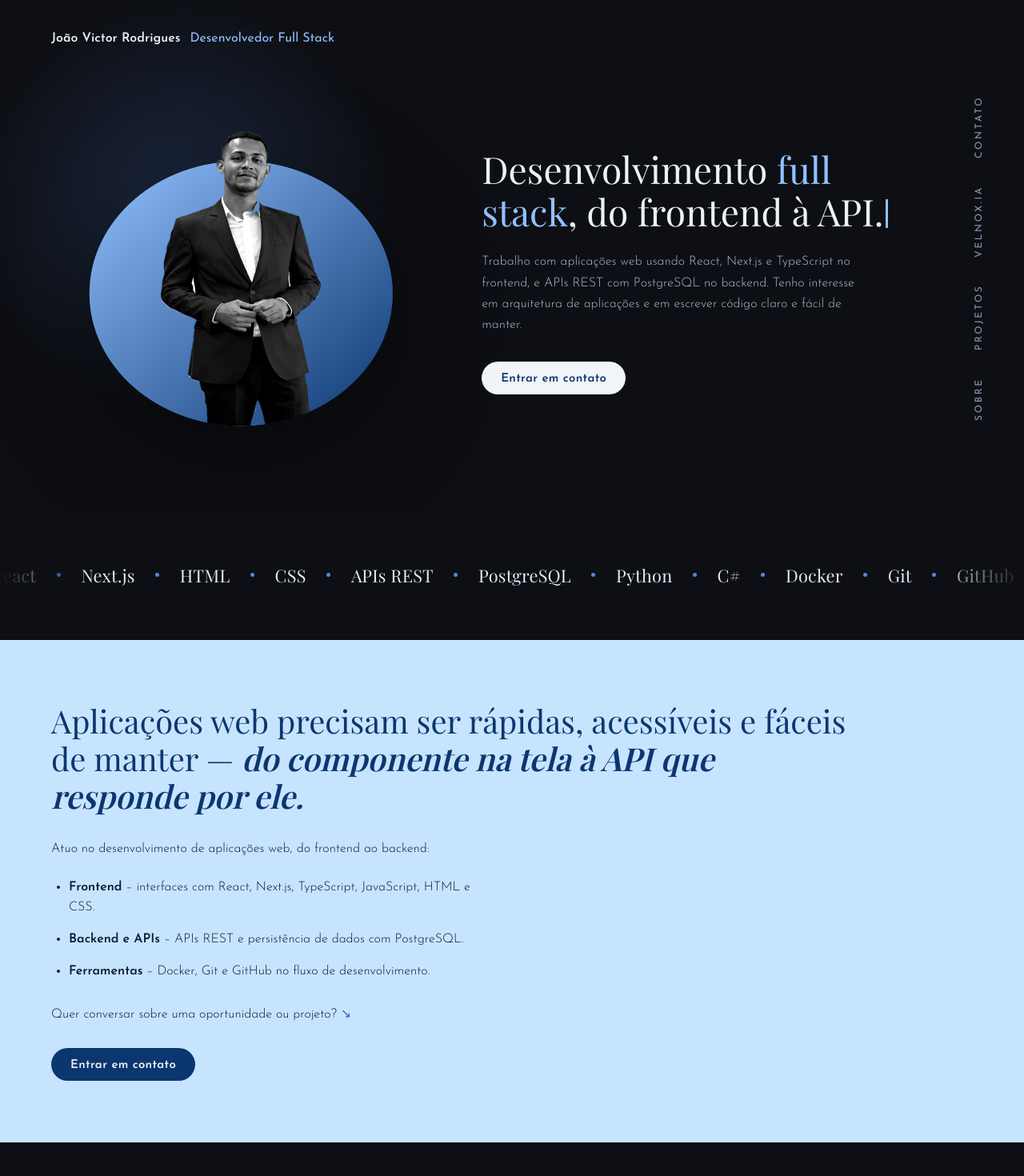
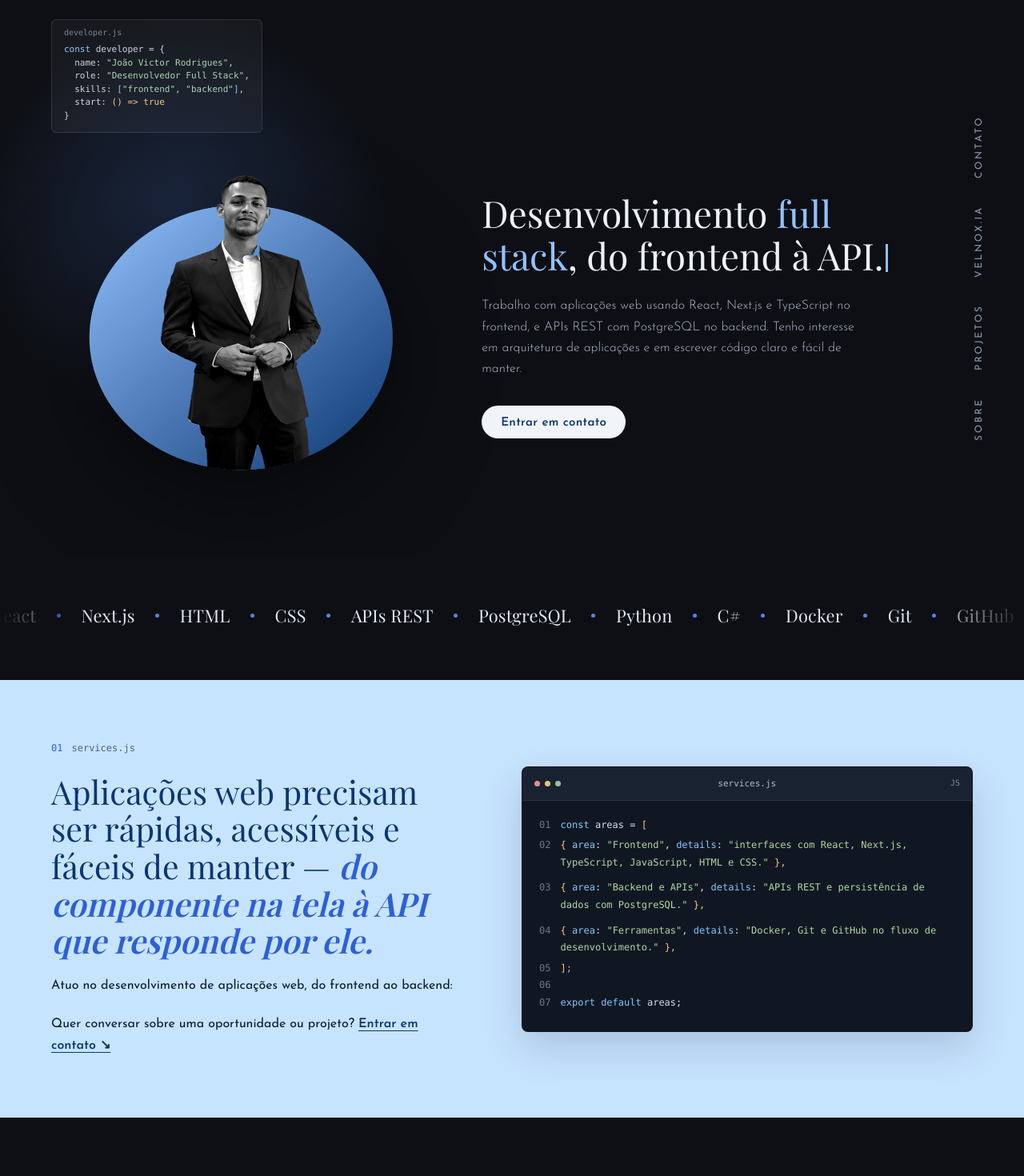
Before and after one commit to joaovictormaria/my-portifolio, a React (Vite) app: page / in a window 1280 px wide. Shown: the top 1470 px of the page at 80% size. Built offline with nearby package versions, Linux system fonts and the light colour scheme; a web font is replaced by a local one.

Commit message:
Style hero and services as code panels

```diff
--- a/src/components/HeroDark.jsx
+++ b/src/components/HeroDark.jsx
@@ -8,8 +8,28 @@ export default function HeroDark() {
     <section className="herod">
       <div className="container herod__inner">
         <div className="herod__brand">
-          <span className="herod__name">{site.name}</span>
-          <span className="herod__role">{site.role}</span>
+          <span className="herod__filename">developer.js</span>
+          <code className="herod__code" aria-label={`${site.name}, ${site.role}`}>
+            <span className="herod__code-line">
+              <span className="herod__syntax">const</span> developer = {'{'}
+            </span>
+            <span className="herod__code-line">
+              {'  '}name: <span className="herod__string">"{site.name}"</span>,
+            </span>
+            <span className="herod__code-line">
+              {'  '}role: <span className="herod__string">"{site.role}"</span>,
+            </span>
+            <span className="herod__code-line">
+              {'  '}skills: <span className="herod__bracket">[</span>
+              <span className="herod__string">"frontend"</span>,{' '}
+              <span className="herod__string">"backend"</span>
+              <span className="herod__bracket">]</span>,
+            </span>
+            <span className="herod__code-line">
+              {'  '}start: <span className="herod__function">() =&gt; true</span>
+            </span>
+            <span className="herod__code-line">{'}'}</span>
+          </code>
         </div>
 
         <div className="herod__stage">
--- a/src/components/Services.jsx
+++ b/src/components/Services.jsx
@@ -3,28 +3,65 @@ import { services } from '../data/content'
 export default function Services() {
   return (
     <section className="services band reveal">
-      <div className="container">
-        <h2 className="services__title">
-          {services.titleBefore}
-          <em>{services.titleEm}</em>
-        </h2>
-        <div className="services__body">
+      <div className="container services__layout">
+        <div className="services__copy">
+          <div className="services__eyebrow">
+            <span className="services__eyebrow-index">01</span>
+            <span>services.js</span>
+          </div>
+          <h2 className="services__title">
+            {services.titleBefore}<em>{services.titleEm}</em>
+          </h2>
           <p className="services__intro">{services.intro}</p>
-          <ul className="services__list">
-            {services.items.map((item) => (
-              <li key={item.label}>
-                <strong>{item.label}</strong> – {item.text}
-              </li>
-            ))}
-          </ul>
           <p className="services__outro">
-            {services.outro}
-            <span className="accent">↘</span>
+            {services.outro}{' '}
+            <a className="services__link" href="#contato">
+              {services.ctaLabel} <span aria-hidden="true">↘</span>
+            </a>
           </p>
         </div>
-        <a className="btn" href="#contato">
-          {services.ctaLabel}
-        </a>
+
+        <div className="services__editor" aria-label="Áreas de desenvolvimento">
+          <div className="services__editor-bar">
+            <span className="services__window-dots" aria-hidden="true">
+              <i />
+              <i />
+              <i />
+            </span>
+            <span className="services__filename">services.js</span>
+            <span className="services__language">JS</span>
+          </div>
+          <div className="services__source">
+            <div className="services__line">
+              <span className="services__line-number" aria-hidden="true">01</span>
+              <code><span className="services__token">const</span> areas = <span className="services__bracket">[</span></code>
+            </div>
+            <ul className="services__list">
+              {services.items.map((item, index) => (
+                <li className="services__item" key={item.label}>
+                  <span className="services__line-number" aria-hidden="true">0{index + 2}</span>
+                  <code>
+                    <span className="services__bracket">{'{'}</span>{' '}
+                    <span className="services__token">area</span>: <span className="services__string">"{item.label}"</span>,{' '}
+                    <span className="services__token">details</span>: <span className="services__string">"{item.text}"</span>{' '}
+                    <span className="services__bracket">{'},'}</span>
+                  </code>
+                </li>
+              ))}
+            </ul>
+            <div className="services__line">
+              <span className="services__line-number" aria-hidden="true">05</span>
+              <code><span className="services__bracket">]</span><span className="services__punctuation">;</span></code>
+            </div>
+            <div className="services__line services__line--blank" aria-hidden="true">
+              <span className="services__line-number">06</span>
+            </div>
+            <div className="services__line">
+              <span className="services__line-number" aria-hidden="true">07</span>
+              <code><span className="services__token">export default</span> areas;</code>
+            </div>
+          </div>
+        </div>
       </div>
     </section>
   )
--- a/src/index.css
+++ b/src/index.css
@@ -227,45 +227,190 @@ html.has-reveal .reveal.is-visible {
   background: var(--sky);
 }
 
+.services__layout {
+  display: grid;
+  grid-template-columns: minmax(0, 0.95fr) minmax(0, 1.05fr);
+  align-items: center;
+  gap: clamp(36px, 6vw, 84px);
+}
+
+.services__copy {
+  max-width: 590px;
+}
+
+.services__eyebrow {
+  display: flex;
+  align-items: center;
+  gap: 11px;
+  margin-bottom: 22px;
+  color: #52627a;
+  font: 12px/1.4 ui-monospace, SFMono-Regular, Menlo, Consolas, monospace;
+}
+
+.services__eyebrow-index {
+  color: var(--blue);
+}
+
 .services__title {
+  color: var(--navy);
   font-family: var(--serif);
+  font-size: clamp(28px, 3.2vw, 44px);
   font-weight: 400;
-  font-size: clamp(24px, 3.12vw, 41px);
-  line-height: 1.18;
-  margin: 0 0 31px;
-  max-width: 1000px;
+  line-height: 1.14;
+  margin: 0 0 20px;
   text-wrap: pretty;
 }
 
 .services__title em {
   font-weight: 600;
-}
-
-.services__body {
-  max-width: 558px;
+  color: var(--blue);
+}
+
+.services__intro,
+.services__outro {
+  max-width: 520px;
   font-size: 16px;
-  line-height: 1.6;
-  font-weight: 300;
-}
-
-.services__intro {
-  margin: 0 0 22px;
+  line-height: 1.65;
+  margin: 0;
+}
+
+.services__outro {
+  margin-top: 22px;
+}
+
+.services__link {
+  color: var(--navy);
+  font-weight: 600;
+  text-decoration: underline;
+  text-underline-offset: 4px;
+}
+
+.services__link:hover {
+  color: var(--blue);
+}
+
+.services__editor {
+  min-width: 0;
+  overflow: hidden;
+  color: #d7deea;
+  background: #111722;
+  border: 1px solid rgba(11, 27, 51, 0.2);
+  border-radius: 8px;
+  box-shadow: 0 20px 50px rgba(11, 27, 51, 0.16);
+}
+
+.services__editor-bar {
+  min-height: 42px;
+  display: grid;
+  grid-template-columns: 1fr auto 1fr;
+  align-items: center;
+  padding: 0 15px;
+  background: #192231;
+  border-bottom: 1px solid rgba(215, 222, 234, 0.1);
+}
+
+.services__window-dots {
+  display: flex;
+  gap: 6px;
+}
+
+.services__window-dots i {
+  width: 7px;
+  height: 7px;
+  border-radius: 50%;
+  background: #e58e83;
+}
+
+.services__window-dots i:nth-child(2) {
+  background: #e8c477;
+}
+
+.services__window-dots i:nth-child(3) {
+  background: #8fc59c;
+}
+
+.services__filename {
+  color: #aebbd0;
+  font: 11px/1 ui-monospace, SFMono-Regular, Menlo, Consolas, monospace;
+}
+
+.services__language {
+  justify-self: end;
+  color: #7d8aa0;
+  font: 10px/1 ui-monospace, SFMono-Regular, Menlo, Consolas, monospace;
+}
+
+.services__source {
+  padding: 20px 18px 24px;
+  font: 12px/1.8 ui-monospace, SFMono-Regular, Menlo, Consolas, monospace;
+}
+
+.services__line,
+.services__item {
+  display: grid;
+  grid-template-columns: 2.5ch minmax(0, 1fr);
+  align-items: start;
+  column-gap: 12px;
+}
+
+.services__line code,
+.services__item code {
+  min-width: 0;
+  color: #d7deea;
+  font: inherit;
+  overflow-wrap: anywhere;
+}
+
+.services__line-number {
+  color: #69768b;
+  text-align: right;
+  user-select: none;
+}
+
+.services__line--blank {
+  min-height: 1.8em;
 }
 
 .services__list {
-  margin: 0 0 29px;
-  padding-left: 22px;
-  display: flex;
-  flex-direction: column;
-  gap: 14px;
-}
-
-.services__list strong {
-  font-weight: 600;
-}
-
-.services__outro {
-  margin: 0 0 28px;
+  list-style: none;
+  margin: 4px 0;
+  padding: 0;
+}
+
+.services__item {
+  margin: 0 0 10px;
+}
+
+.services__item:last-child {
+  margin-bottom: 0;
+}
+
+.services__token {
+  color: #83c7ff;
+}
+
+.services__bracket {
+  color: #f0c987;
+}
+
+.services__string {
+  color: #acd7a5;
+}
+
+.services__punctuation {
+  color: #c2a5ff;
+}
+
+@media (max-width: 860px) {
+  .services__layout {
+    grid-template-columns: minmax(0, 1fr);
+    gap: 34px;
+  }
+
+  .services__copy,
+  .services__editor {
+    max-width: 680px;
+  }
 }
 
 /* Projetos: ver bloco ESCURO no fim do arquivo. */
@@ -1020,19 +1165,51 @@ html.has-reveal .reveal.is-visible {
   grid-template-columns: minmax(280px, 0.85fr) minmax(300px, 1fr);
   align-items: center;
   gap: clamp(24px, 5vw, 72px);
-  padding-top: 104px;
+  padding-top: 164px;
   padding-bottom: 72px;
   padding-right: calc(var(--gutter) + 56px);
 }
 
 .herod__brand {
   position: absolute;
-  top: 40px;
+  top: 24px;
   left: var(--gutter);
-  display: flex;
-  align-items: baseline;
-  gap: 12px;
-  font-size: 16px;
+  padding: 11px 15px 12px;
+  color: #8d9ab3;
+  background: rgba(255, 255, 255, 0.045);
+  border: 1px solid rgba(215, 222, 234, 0.12);
+  border-radius: 6px;
+}
+
+.herod__filename {
+  display: block;
+  margin-bottom: 8px;
+  color: #77849b;
+  font: 10px/1 ui-monospace, SFMono-Regular, Menlo, Consolas, monospace;
+}
+
+.herod__code {
+  display: block;
+  color: #cbd4e2;
+  font: 11px/1.5 ui-monospace, SFMono-Regular, Menlo, Consolas, monospace;
+  white-space: pre;
+}
+
+.herod__code-line {
+  display: block;
+}
+
+.herod__syntax,
+.herod__bracket {
+  color: var(--sky-mid);
+}
+
+.herod__string {
+  color: #a9d4b0;
+}
+
+.herod__function {
+  color: #f0c987;
 }
 
 .herod__name {
@@ -1163,7 +1340,7 @@ html.has-reveal .reveal.is-visible {
   .herod__inner {
     grid-template-columns: 1fr;
     padding-right: var(--gutter);
-    padding-top: 128px;
+    padding-top: 204px;
     text-align: left;
     min-height: 0;
   }
@@ -1174,7 +1351,7 @@ html.has-reveal .reveal.is-visible {
 
   .herod__vnav {
     position: absolute;
-    top: 76px;
+    top: 174px;
     right: auto;
     left: var(--gutter);
     transform: none;
```
